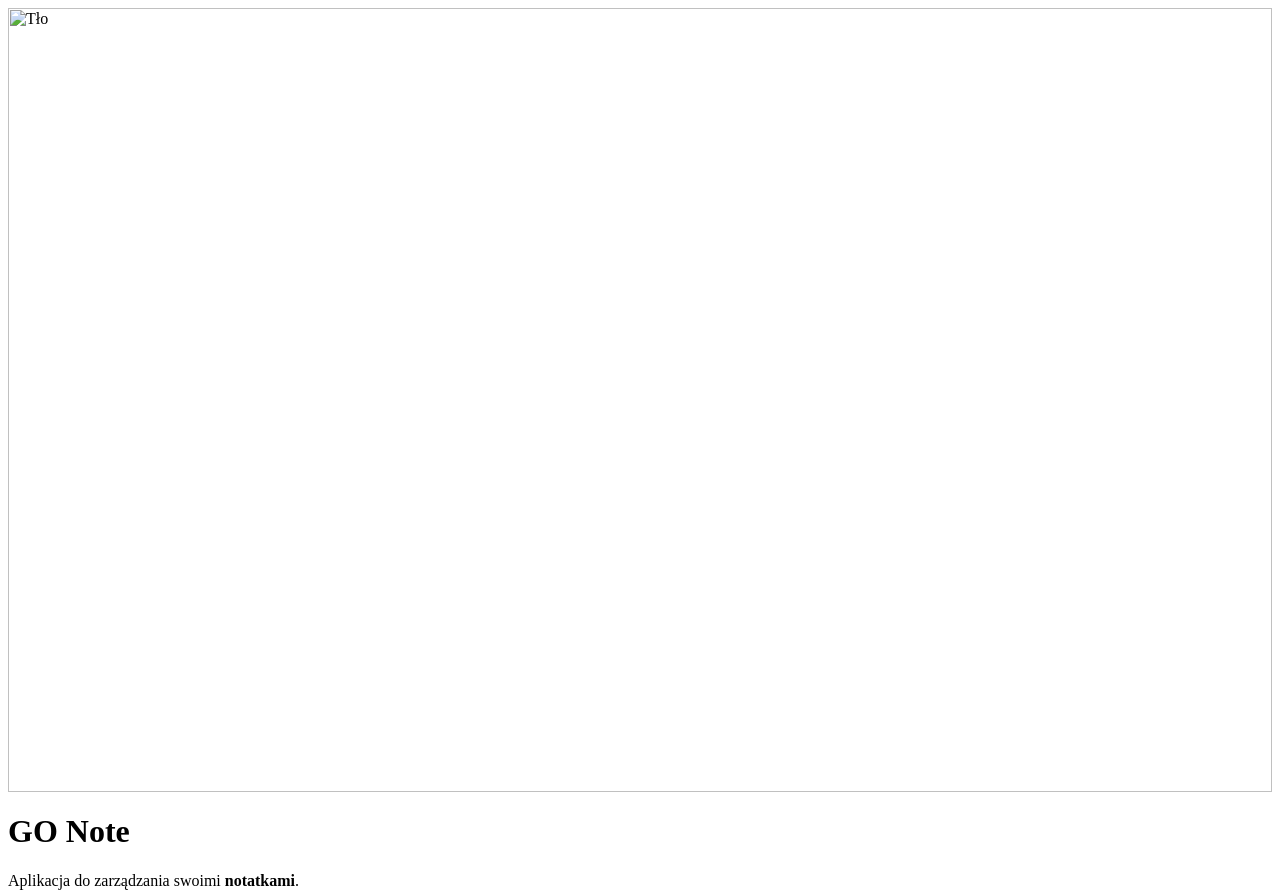
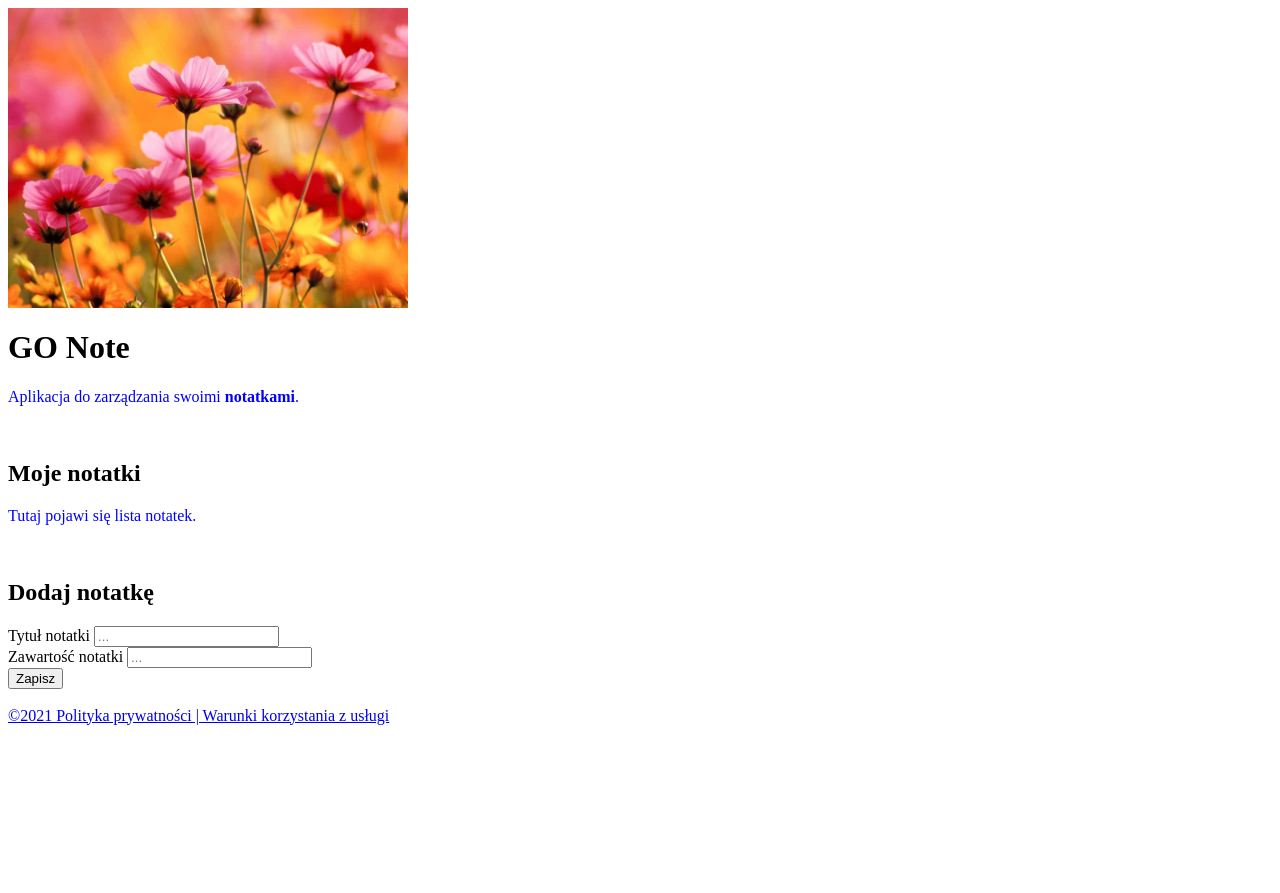
Before and after one commit to terka-creator/gonote, a plain HTML site: page index.html in a window 1280 px wide. Shown: the top 893 px of the page. After the commit the page ends 800 px from the top, so only its background shows below. Drawn offline with Linux system fonts and the light colour scheme.

Commit message:
First css style

```diff
--- /dev/null
+++ b/custom-style.css
@@ -0,0 +1,3 @@
+p {
+ color: blue;
+}
--- a/index.html
+++ b/index.html
@@ -1,9 +1,17 @@
-<body>
- <img src="./background.jpg" alt="Tło" width="100%" height="auto"/>
- <div>
- <h1>GO Note</h1>
- <p>Aplikacja do zarządzania swoimi <strong>notatkami</strong>.</p>
- </div>
+<DOCTYPE html>
+
+<html>
+	<head>
+		<title>Go Note!</title>
+		<link rel="stylesheet" href="custom-style.css">
+	</head>
+
+	<body>
+	<img src="./kwiatek.jpeg" alt="Tło" width=400 height=300/>
+	 <div>
+		 <h1>GO Note</h1>
+		 <p>Aplikacja do zarządzania swoimi <strong>notatkami</strong>.</p>
+	 </div>
  <br />
  <div>
  <h2>Moje notatki</h2>
@@ -27,3 +35,4 @@
  <a href="https://google.com">©2021 Polityka prywatności | Warunki korzystania z usługi</a>
  </form>
 </body>
+</html>
```
Also changed, not shown: kwiatek.jpeg (added).
